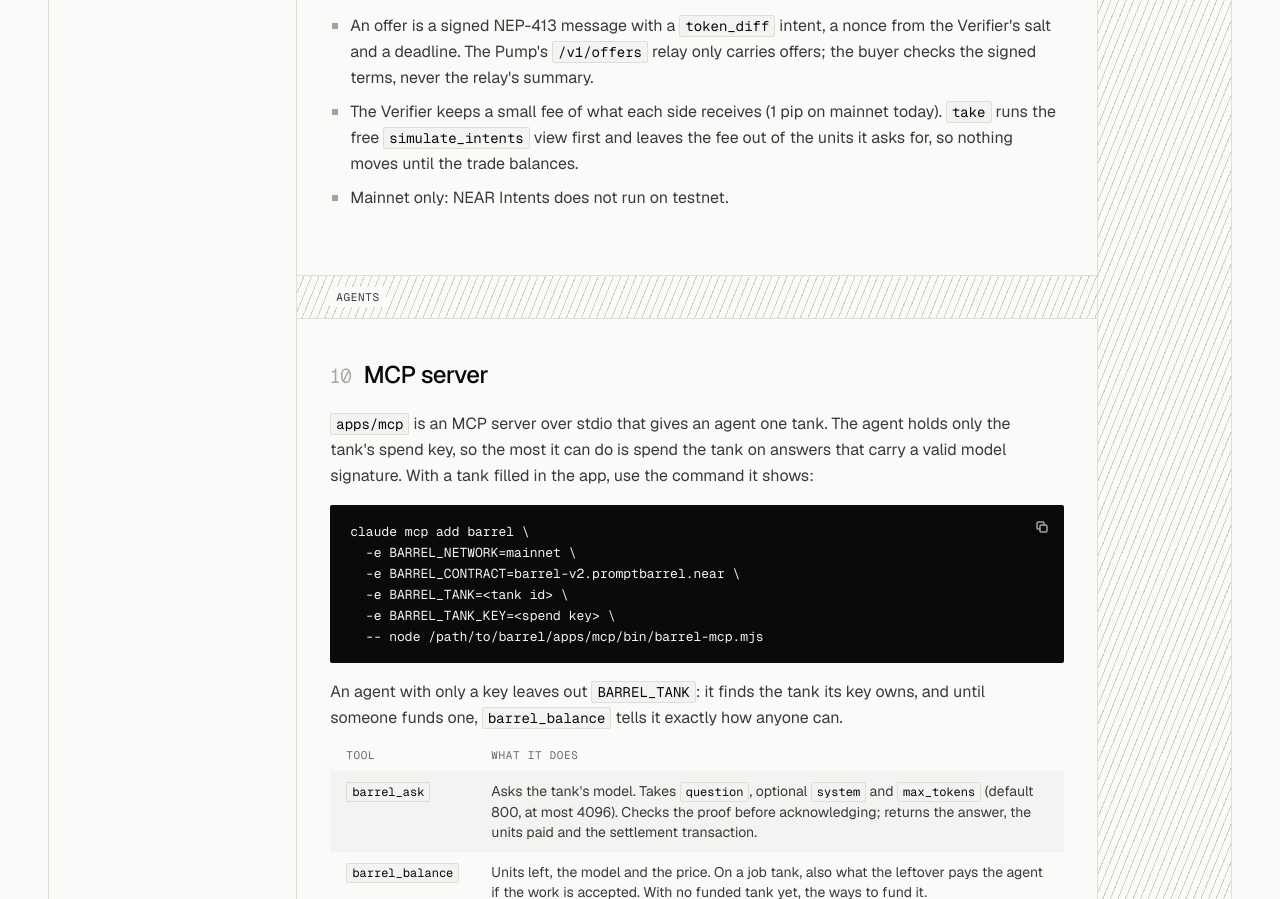
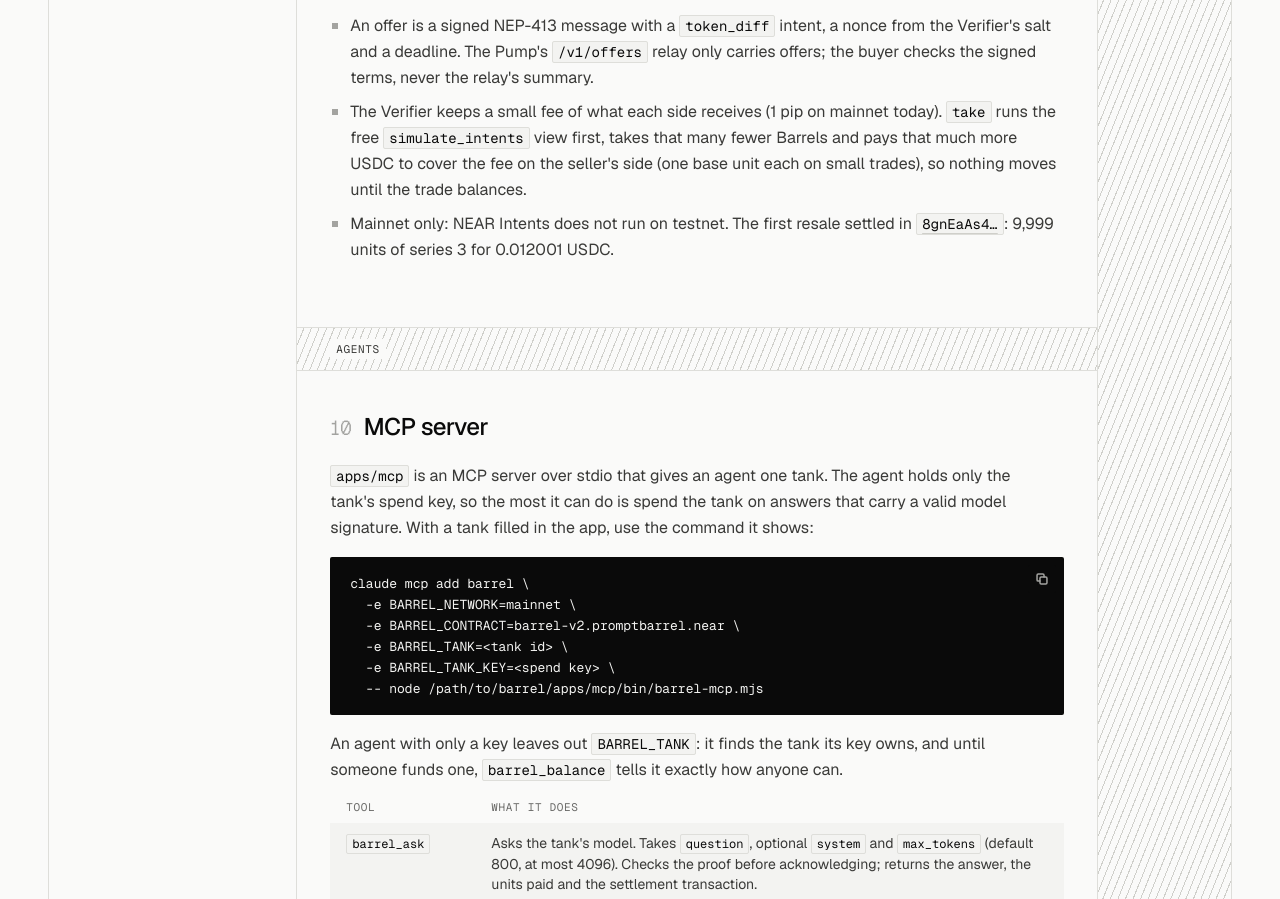
Before and after one commit to dun999/promptbarrel, a website with bundled scripts: page apps/web/docs/index.html in a window 1280 px wide. Shown: the part 7300-8199 px from the top of the page. Built offline with nearby package versions, Linux system fonts and the light colour scheme; no server answers.

Commit message:
Docs: how take covers the Verifier's fee, and the first mainnet resale

```diff
--- a/apps/web/docs/index.html
+++ b/apps/web/docs/index.html
@@ -232,8 +232,8 @@ pnpm barrel take &lt;offer id&gt; --account buyer.near
 pnpm barrel unsell 1 --account seller.near</pre></div>
       <ul class="ticks">
         <li>An offer is a signed NEP-413 message with a <code>token_diff</code> intent, a nonce from the Verifier's salt and a deadline. The Pump's <code>/v1/offers</code> relay only carries offers; the buyer checks the signed terms, never the relay's summary.</li>
-        <li>The Verifier keeps a small fee of what each side receives (1 pip on mainnet today). <code>take</code> runs the free <code>simulate_intents</code> view first and leaves the fee out of the units it asks for, so nothing moves until the trade balances.</li>
-        <li>Mainnet only: NEAR Intents does not run on testnet.</li>
+        <li>The Verifier keeps a small fee of what each side receives (1 pip on mainnet today). <code>take</code> runs the free <code>simulate_intents</code> view first, takes that many fewer Barrels and pays that much more USDC to cover the fee on the seller's side (one base unit each on small trades), so nothing moves until the trade balances.</li>
+        <li>Mainnet only: NEAR Intents does not run on testnet. The first resale settled in <a class="link" href="https://nearblocks.io/txns/8gnEaAs4UCkTQCQXMHKDAbp7RgSfLEuC1NTH5W2xxsf7" target="_blank" rel="noopener"><code>8gnEaAs4…</code></a>: 9,999 units of series 3 for 0.012001 USDC.</li>
       </ul>
     </section>
 
```
